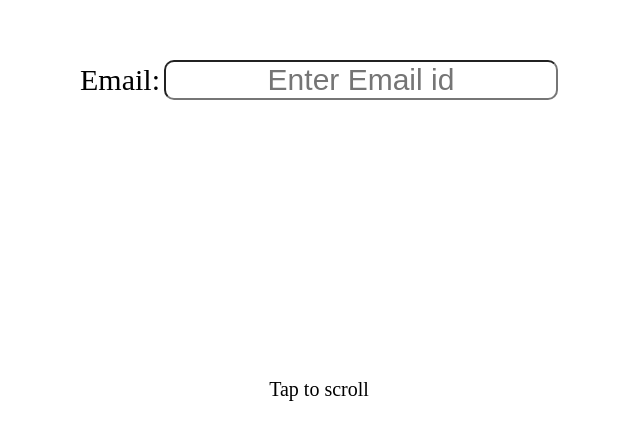
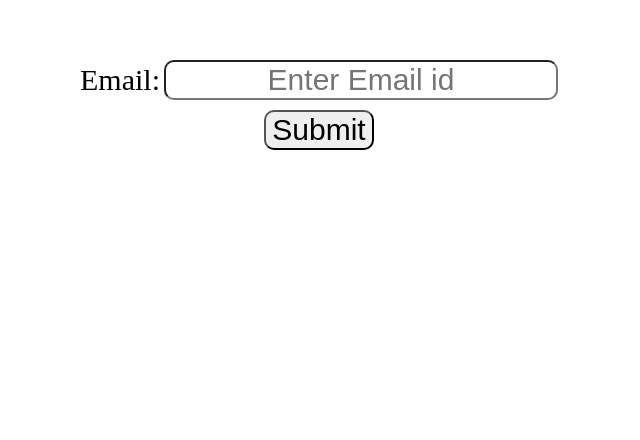
Before and after one commit to vaishnavishetty555/codebuddy, a website: page view/html/home.html in a window 1280 px wide. Shown: the part 180-620 px from the top of the page, without its empty margins (321-961 px from the left). Drawn offline with Linux system fonts and the light colour scheme.

Commit message:
Required field and submit button updates

```diff
--- a/view/css/styles.css
+++ b/view/css/styles.css
@@ -15,3 +15,7 @@
 	text-align: center;
 	font-size: 20px;
 }
+
+#submit{
+	margin-top: 10px;
+}
--- a/view/html/home.html
+++ b/view/html/home.html
@@ -5,14 +5,19 @@
 	<link rel="stylesheet" type="text/css" href="../css/styles.css">
 </head>
 <body>
-
+	<div id="section-1">
 	<div class="form">
 		<form action="" method="get">
   <label for="email" class="email">Email:</label>
-  <input type="Email" class="email" name="email" placeholder="Enter Email id"><br>
+  <input type="Email" class="email" name="email" placeholder="Enter Email id" required><br>
+  <input  class="email" id="submit" type="submit">
 	</form>
 	</div>
-	<div id="scroll">Tap to scroll</div>
+	</div>
+	<div id="section-2">
+
+	</div>
+
 
 </body>
 </html>
```
